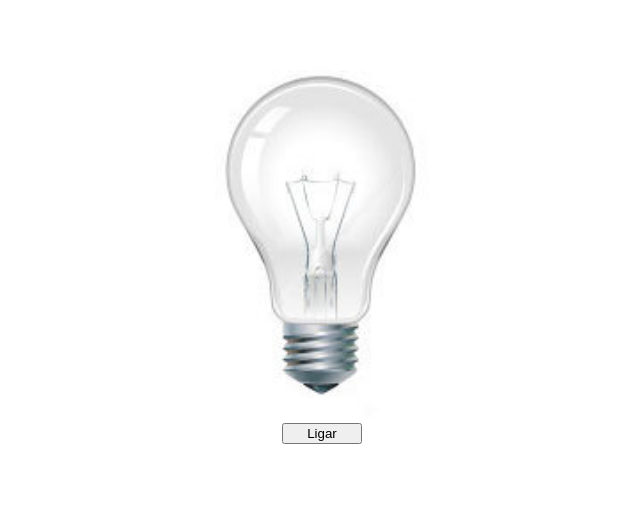
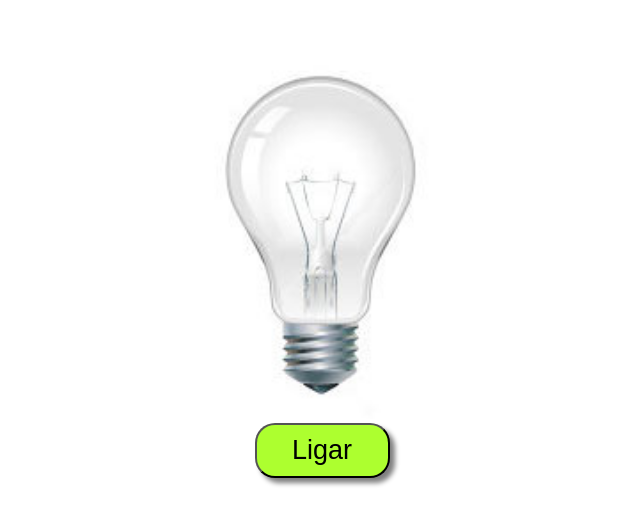
Before and after one commit to MayaraRocha95/projeto-lampadaa, a plain HTML site: page index.html in a window 1280 px wide. Shown: the whole page, without its empty margins (318-958 px from the left). Drawn offline with Linux system fonts and the light colour scheme.

```diff
--- a/script.js
+++ b/script.js
@@ -1,5 +1,4 @@
 const turnOnOff = document.getElementById('turnOnOff');
-
 const lampada = document.getElementById('lamp');
 
 function isLampBroken (){
@@ -31,7 +30,6 @@ function lampOnOff () {
   }
 }
 turnOnOff.addEventListener('click', lampOnOff);
-
 lampada.addEventListener('mouseover', lampOn);
 lampada.addEventListener('mouseout', lampOff);
 lampada.addEventListener('dblclick', lampBroken);
--- a/style.css
+++ b/style.css
@@ -1,3 +1,5 @@
+
+
 header, main{
   display: flex;
   flex-direction: column;
@@ -10,4 +12,11 @@ img {
 button{
   width: 80px;
   cursor: pointer;
+  width: 135px;
+  height: 55px;
+  font-size:27px;
+  border-radius: 20px;
+  background: greenyellow;
+  box-shadow: 5px 5px 5px grey;
+
 }
```
Also changed, not shown: 1 other file.
